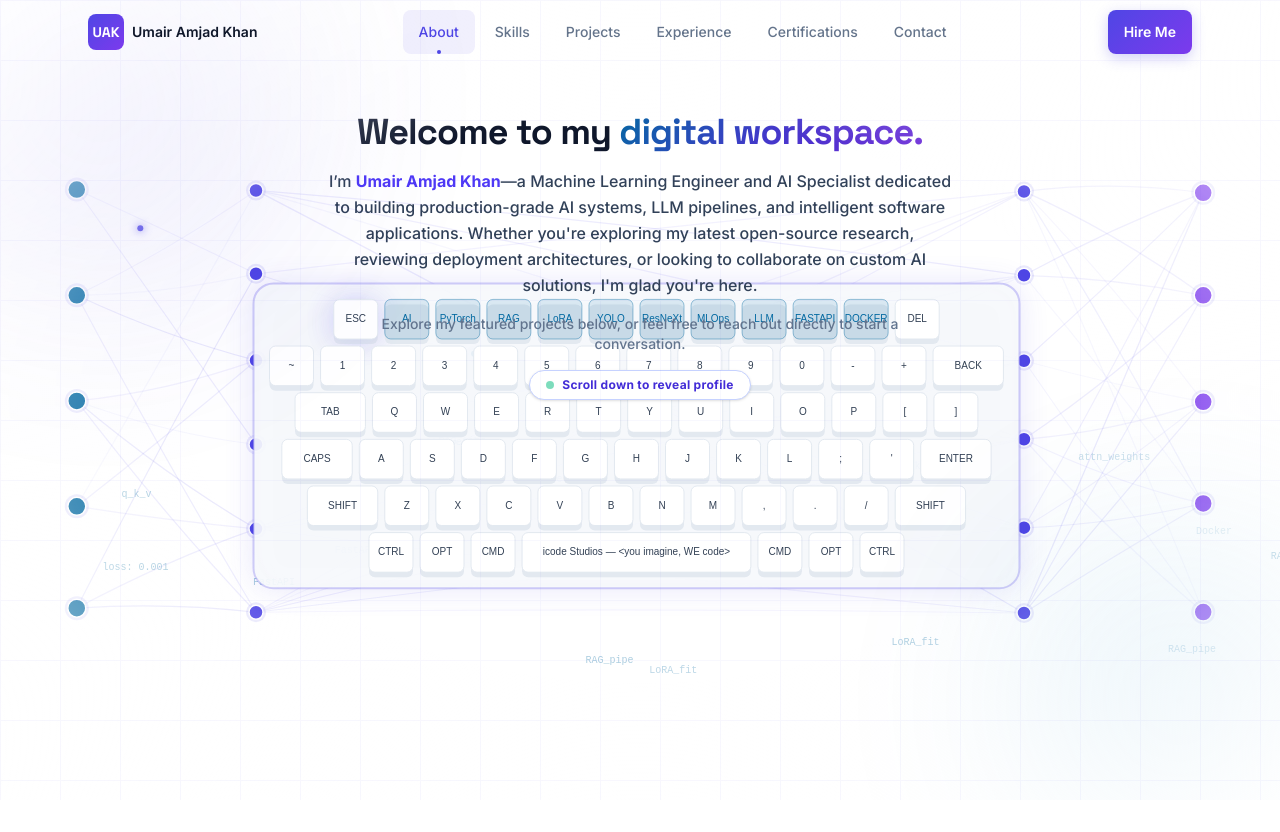
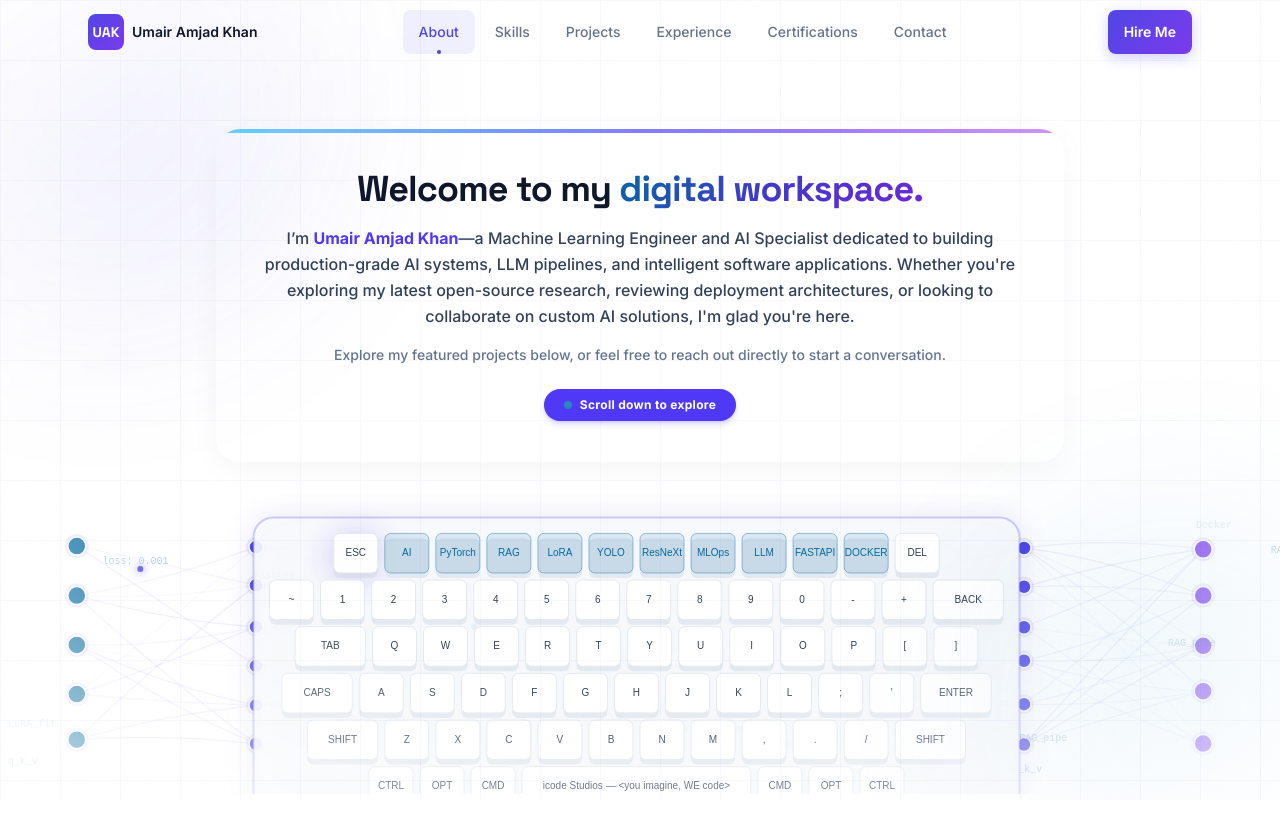
Before and after one commit to Uak69009/portfolio, a Next.js app: page / in a window 1280 px wide. Shown: the top 832 px of the page. Built offline with nearby package versions, Linux system fonts and the light colour scheme.

Commit message:
Fix hero welcome layout with glassmorphism card and flexbox to prevent overlap

```diff
--- a/components/Hero.tsx
+++ b/components/Hero.tsx
@@ -35,30 +35,35 @@ export default function Hero() {
         {/* ── 1. Full First Page 3D Interactive Keyboard & Neural Canvas ── */}
         <motion.div
           style={{ opacity: canvasOpacity, scale: canvasScale }}
-          className="absolute inset-0 w-full h-full z-0 pointer-events-auto flex flex-col items-center justify-between py-20 pointer-events-none"
+          className="absolute inset-0 w-full h-full z-0 pointer-events-auto flex flex-col items-center pt-24 md:pt-32 pb-10 pointer-events-none"
         >
           {/* Welcome Note Header (Above Keyboard) */}
-          <div className="relative z-10 text-center flex flex-col items-center max-w-2xl px-6 pointer-events-none pt-8">
+          <div className="relative z-10 w-full max-w-4xl px-4 sm:px-6 flex flex-col items-center pointer-events-none shrink-0 mb-4 sm:mb-8">
+            <div className="bg-white/60 backdrop-blur-xl border border-white/80 shadow-[0_8px_30px_rgb(0,0,0,0.04)] rounded-3xl p-6 sm:p-10 text-center relative overflow-hidden">
+              {/* Subtle top gradient line for premium feel */}
+              <div className="absolute top-0 left-0 right-0 h-1 bg-gradient-to-r from-sky-400 via-indigo-500 to-purple-500 opacity-80" />
+
               <h2
-              className="text-3xl sm:text-4xl font-extrabold text-slate-900 tracking-tight mb-4"
+                className="text-2xl sm:text-4xl font-extrabold text-slate-900 tracking-tight mb-4"
                 style={{ fontFamily: "var(--font-space-grotesk, sans-serif)" }}
               >
                 Welcome to my <span className="gradient-text">digital workspace.</span>
               </h2>
-            <p className="text-sm sm:text-base text-slate-700 font-medium max-w-2xl mb-4 leading-relaxed">
+              <p className="text-sm sm:text-base text-slate-700 font-medium mb-4 leading-relaxed max-w-3xl mx-auto">
                 I’m <span className="font-bold text-indigo-600">Umair Amjad Khan</span>—a Machine Learning Engineer and AI Specialist dedicated to building production-grade AI systems, LLM pipelines, and intelligent software applications. Whether you&apos;re exploring my latest open-source research, reviewing deployment architectures, or looking to collaborate on custom AI solutions, I&apos;m glad you&apos;re here.
               </p>
-            <p className="text-xs sm:text-sm text-slate-500 font-medium max-w-xl">
+              <p className="text-xs sm:text-sm text-slate-500 font-medium">
                 Explore my featured projects below, or feel free to reach out directly to start a conversation.
               </p>
-            <div className="mt-4 inline-flex items-center gap-2 px-4 py-1.5 rounded-full text-xs font-bold tracking-wide shadow-sm bg-white border border-indigo-200 text-indigo-700">
-              <span className="w-2 h-2 rounded-full bg-emerald-500 animate-pulse" />
-              Scroll down to reveal profile
+              <div className="mt-6 inline-flex items-center gap-2 px-5 py-2 rounded-full text-xs font-bold tracking-wide shadow-md bg-indigo-600 text-white shadow-indigo-600/20">
+                <span className="w-2 h-2 rounded-full bg-emerald-400 animate-pulse" />
+                Scroll down to explore
+              </div>
             </div>
           </div>
 
           {/* 3D Canvas */}
-          <div className="absolute inset-0 w-full h-full z-0 pointer-events-auto">
+          <div className="relative w-full flex-1 z-0 pointer-events-auto min-h-[300px]">
             <NeuralCanvas />
           </div>
         </motion.div>
```
Lines whose indentation alone changed are shown as unchanged.
